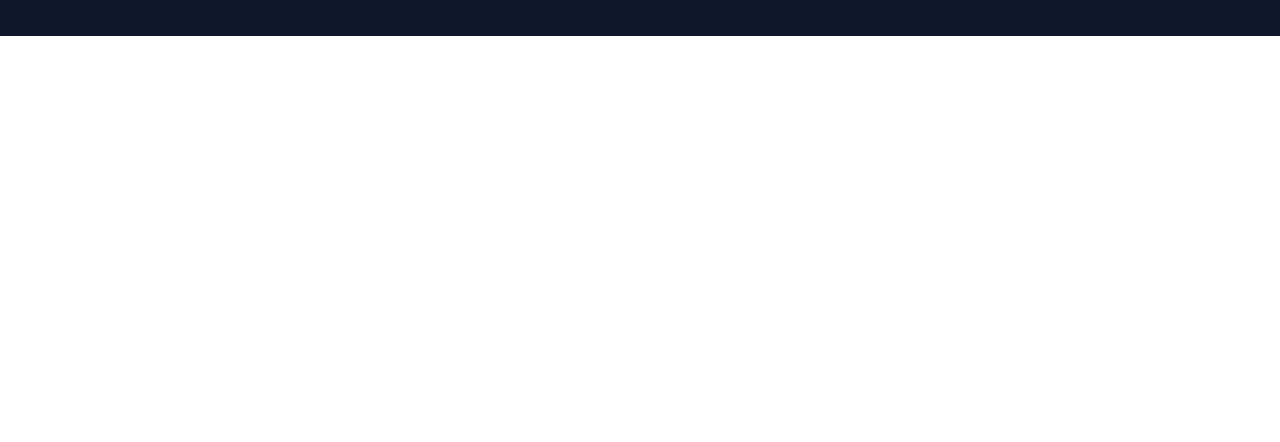
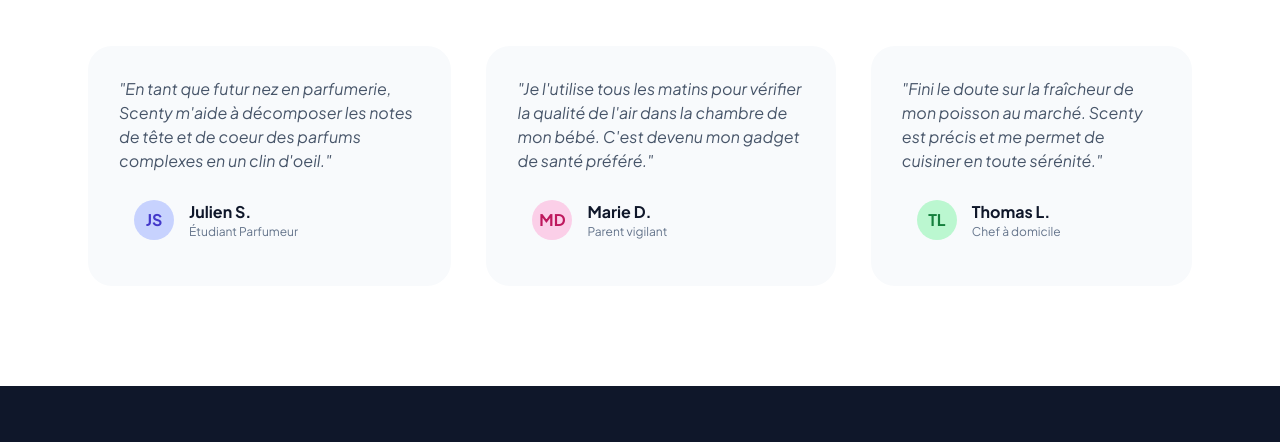
Before and after one commit to FarfadetMarginal/exofigma5, a plain HTML site: page index.html in a window 1280 px wide. Shown: the part 2427-2869 px from the top of the page. Before the commit the page ends 2463 px from the top, so only its background shows below. Drawn offline with Linux system fonts and the light colour scheme.

Commit message:
all done except issue 1

```diff
--- a/css/css.css
+++ b/css/css.css
@@ -372,7 +372,7 @@ color: #475569;
 
     display: grid;
     grid-template-columns: 1fr;
-
+        padding: 30px;
 }
 
 #s2a1 p{
@@ -490,6 +490,156 @@ padding-top: 10px;
     #s3gd{
 
         display: grid;
+                justify-content: space-evenly;
     }
 
 }
+
+#s4{
+
+    max-width: 1104px;
+    margin: auto;
+    margin-bottom: 100px;
+}
+
+#s4ga{
+
+    display: flex;
+    gap: 35px;
+}
+
+#s4 h2{
+
+font-weight: 800;
+font-size: 36px;
+line-height: 40px;
+color: #0F172A;
+    padding-bottom: 50px;
+    padding-top: 80px;
+    justify-self: center;
+}
+
+
+#js{
+
+background-color:#C7D2FE;
+color: #4338CA;
+
+font-weight: 700;
+
+font-size: 16px;
+
+line-height: 24px;
+width: 40px;
+height: 40px;
+
+border-radius: 9999px;
+text-align-last: center;
+align-content: space-evenly;
+
+}
+
+#md{
+
+background-color:#FBCFE8;
+color: #BE185D;
+
+font-weight: 700;
+
+font-size: 16px;
+
+line-height: 24px;
+width: 40px;
+height: 40px;
+
+border-radius: 9999px;
+text-align-last: center;
+align-content: space-evenly;
+
+}
+
+#tl{
+
+background-color:#BBF7D0;
+color:#15803D;
+
+font-weight: 700;
+
+font-size: 16px;
+
+line-height: 24px;
+width: 40px;
+height: 40px;
+
+border-radius: 9999px;
+text-align-last: center;
+align-content: space-evenly;
+
+}
+
+
+.s4pd{
+
+    width: fit-content;
+    padding: 15px;
+    display: flex;
+    gap: 15px;
+
+}
+
+.s4p7{
+
+font-weight:700;
+font-size: 16px;
+line-height: 24px;
+color: #0F172A;
+
+}
+
+.s4p8{
+
+font-weight: 400;
+font-size: 12px;
+line-height:16px;
+color: #64748B;
+
+}
+
+.s4a1{
+
+    background-color:#F8FAFC;
+    border-radius: 24px;
+
+padding: 31px;
+
+}
+
+.s4p4 {
+
+
+font-weight: 400;
+font-style: Italic;
+font-size: 16px;
+line-height: 24px;
+color: #475569;
+margin-bottom: 12px;
+
+
+}
+
+
+@media screen and (max-width :748px) {
+
+  #s4ga {
+    display: grid;
+    gap: 35px;
+    margin: 30px;}
+
+    #divscan img{
+        width: fit-content;
+    }
+
+    #gdivscan{
+        width: fit-content;
+    }
+}
--- a/index.html
+++ b/index.html
@@ -120,10 +120,51 @@
 
         </section>
         <section id="s4">
+            <h2>Ils utilisent déjà Scenty</h2>
+                <article id="s4ga">
+                <div class="s4a1">
+                    <p class="s4p4">"En tant que futur nez en parfumerie, Scenty m'aide à décomposer les notes de tête et de coeur des parfums complexes en un clin d'oeil."</p>
+                        <div class="s4pd">
+                            <div class="s4d1">
+                                <p id="js">JS</p>
+                            </div>
+                                <div class="s4d2">
+                                    <p class="s4p7">Julien S.</p>
+                                    <p class="s4p8">Étudiant Parfumeur</p>
+                                </div>
+                            </div>
+                        </div>
+                    </div>
 
+                <div class="s4a1">
+                    <p class="s4p4">"Je l'utilise tous les matins pour vérifier la qualité de l'air dans la chambre de mon bébé. C'est devenu mon gadget de santé préféré."</p>
+                        <div class="s4pd">
+                            <div class="s4d1">
+                                <p id="md">MD</p>
+                            </div>
+                                <div class="s4d2">
+                                    <p class="s4p7">Marie D.</p>
+                                    <p class="s4p8">Parent vigilant</p>
+                                </div>
+                            </div>
+                        </div>
+                    </div>
 
-
-        </section>
+                <div class="s4a1">
+                    <p class="s4p4">"Fini le doute sur la fraîcheur de mon poisson au marché. Scenty est précis et me permet de cuisiner en toute sérénité."</p>
+                        <div class="s4pd">
+                            <div class="s4d1">
+                                <p id="tl">TL</p>
+                            </div>
+                                <div class="s4d2">
+                                    <p class="s4p7">Thomas L.</p>
+                                    <p class="s4p8">Chef à domicile</p>
+                                </div>
+                            </div>
+                        </div>
+                    </div>
+                </article>
+            </section>
 
     </main>
     <footer>
```
